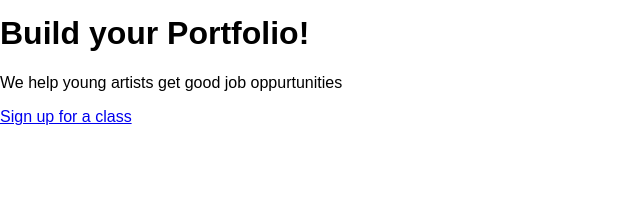
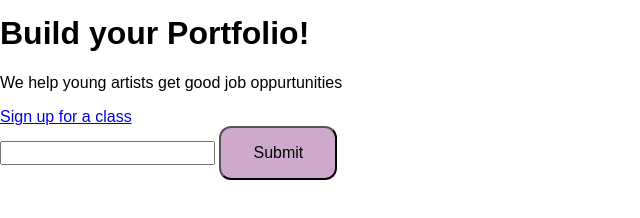
Before and after one commit to ahouser3/illustrate-a-portfolio, a plain HTML site: page images/index.html in a window 1280 px wide. Shown: the part 118-336 px from the top of the page, without its empty margins (0-640 px from the left). Drawn offline with Linux system fonts and the light colour scheme; files that its build step writes are made by us from their sources.

Commit message:
Update index.html

```diff
--- a/images/index.html
+++ b/images/index.html
@@ -22,5 +22,12 @@
       <p>We help young artists get good job oppurtunities</p>
       <a href="sign-up-for-a-class.html" title="Sign up for a class">Sign up for a class</a>
     </section>
+
+    <footer>
+      <form>
+        <input type="text" name="email" />
+        <input type="submit" name="submit" class="btn">
+      </form>
+    </footer>
   </body>
 </html>
```
